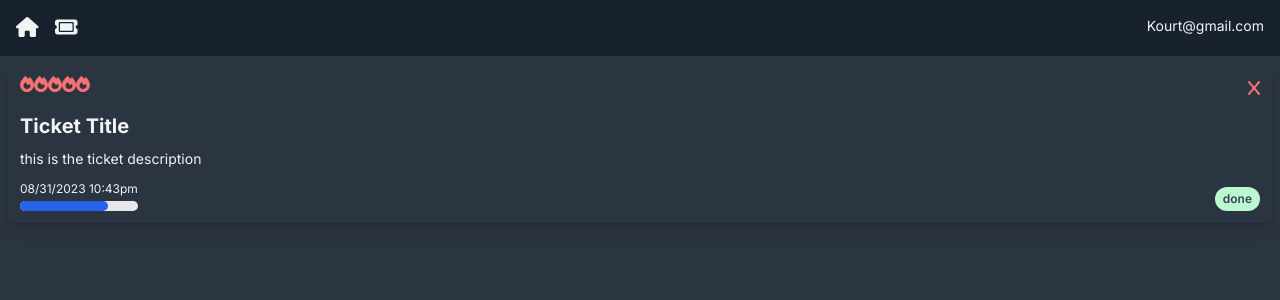
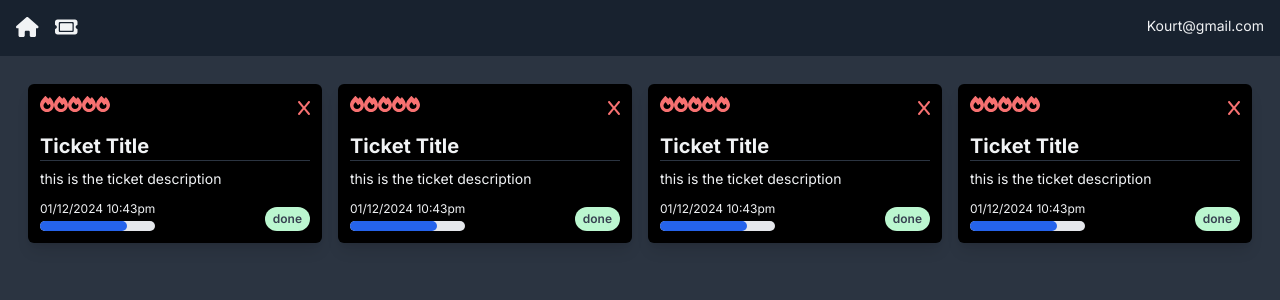
Before and after one commit to klsmith5370/Ticketing-App, a Next.js app: page / in a window 1280 px wide. Shown: the top 300 px of the page. Built offline with nearby package versions, Linux system fonts and the light colour scheme.

Commit message:
Added mongodb & mongoose packages, added model for tickets, and working on API route

```diff
--- a/app/(components)/TicketCard.jsx
+++ b/app/(components)/TicketCard.jsx
@@ -5,7 +5,7 @@ import StatusDisplay from "./StatusDisplay"
 
 const TicketCard = () => {
     return (
-       <div className="flex flex-col bg-card hover:bg-card-hover rounded-md shadow-lg p-3 m-2">
+       <div className="flex flex-col bg-black hover:bg-card-hover rounded-md shadow-lg p-3 m-2">
 
             <div className="flex mb-3">
                 <PriorityDisplay />
@@ -22,7 +22,7 @@ const TicketCard = () => {
 
             <div className="flex mt-2">
                 <div className="flex flex-col">
-                    <p className="text-xs my-1">08/31/2023 10:43pm</p>
+                    <p className="text-xs my-1">01/12/2024 10:43pm</p>
                     <ProgressDisplay />
                 </div>
                 <div className="ml-auto flex items-end">
--- /dev/null
+++ b/app/(models)/Ticket.js
@@ -0,0 +1,23 @@
+import mongoose, { Schema } from "mongoose"
+
+mongoose.connect(process.env.MONGODB_URI)
+mongoose.Promise = global.Promise
+
+const ticketSchema = new Schema(
+    {
+        title: String,
+        description: String,
+        category: String,
+        priority: String,
+        progress: Number,
+        status: String,
+        active: Boolean,
+
+    },
+    {
+        timestamps: true,
+    }
+)
+
+const Ticket = mongoose.models.Ticket || mongoose.model("Ticket", ticketSchema)
+export default Ticket
--- /dev/null
+++ b/app/api/route.js
@@ -0,0 +1,14 @@
+import Ticket from "../(models)/Ticket"
+import { NextResponse } from "next/server"
+
+export async function POST(req) {
+    try {
+        const body = await req.json()
+        const ticketData = body.formData
+        await Ticket.create(ticketData)
+
+        return NextResponse.json({ message: "Ticket Created"}, { status: 201 })
+    } catch (error) {
+        return NextResponse.json({ message: "Error", error }, { status:500 })
+    }
+}
--- a/app/page.jsx
+++ b/app/page.jsx
@@ -2,7 +2,14 @@ import TicketCard from "./(components)/TicketCard"
 
 const Dashboard = () => {
   return (
-    <div><TicketCard /></div>
+    <div className="p-5">
+      <div className="lg:grid grid-cols-2 xl:grid-cols-4">
+        <TicketCard />
+        <TicketCard />
+        <TicketCard />
+        <TicketCard />
+      </div>
+    </div>
   )
 }
 
--- a/package.json
+++ b/package.json
@@ -14,6 +14,8 @@
     "autoprefixer": "10.4.16",
     "eslint": "8.56.0",
     "eslint-config-next": "14.0.4",
+    "mongodb": "^6.3.0",
+    "mongoose": "^8.0.4",
     "next": "14.0.4",
     "postcss": "8.4.33",
     "react": "18.2.0",
```
Also changed, not shown: 1 other file (tests, documents, lock files or other folders).
